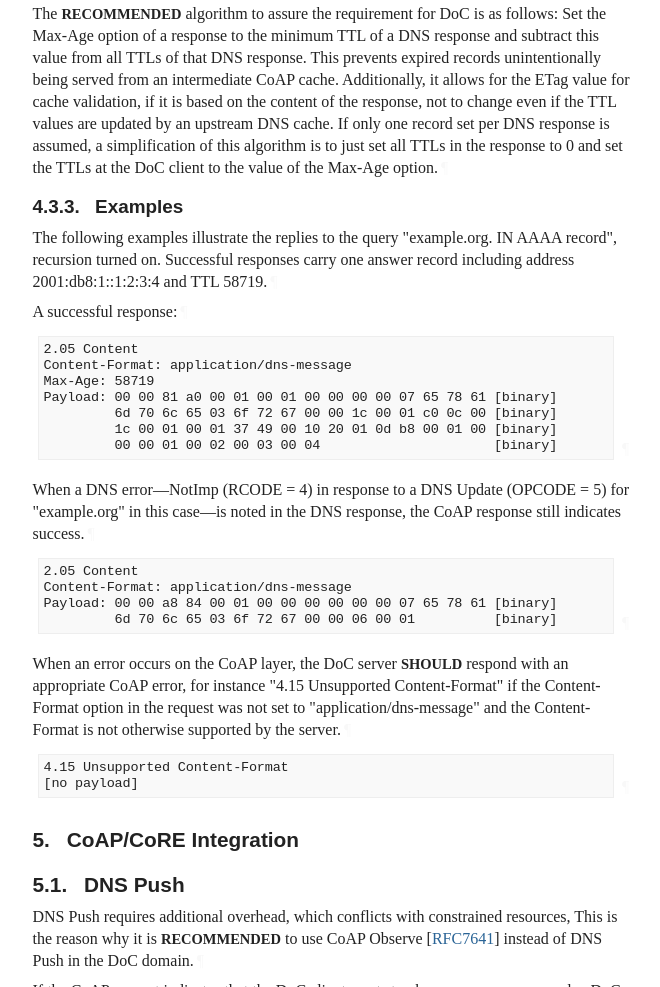
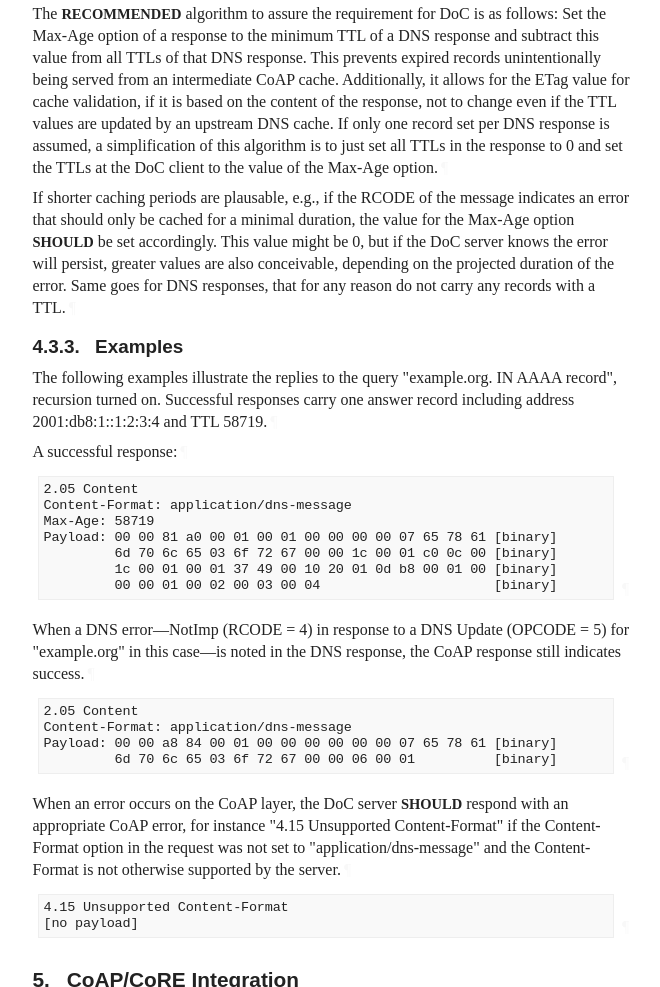
Before and after one commit to core-wg/draft-dns-over-coap, a plain HTML site: page address-cabo-review-11/draft-ietf-core-dns-over-coap.html in a window 1280 px wide. Shown: the part 5743-6730 px from the top of the page, without its empty margins (92-752 px from the left). Drawn offline with Linux system fonts and the light colour scheme; a web font is replaced by a local one.

Commit message:
Script updating gh-pages from 2979772. [ci skip]

```diff
--- a/address-cabo-review-11/draft-ietf-core-dns-over-coap.html
+++ b/address-cabo-review-11/draft-ietf-core-dns-over-coap.html
@@ -1690,6 +1690,9 @@ Set the Max-Age option of a response to the minimum TTL of a DNS response and su
 This prevents expired records unintentionally being served from an intermediate CoAP cache.
 Additionally, it allows for the ETag value for cache validation, if it is based on the content of the response, not to change even if the TTL values are updated by an upstream DNS cache.
 If only one record set per DNS response is assumed, a simplification of this algorithm is to just set all TTLs in the response to 0 and set the TTLs at the DoC client to the value of the Max-Age option.<a href="#section-4.3.2-3" class="pilcrow">¶</a></p>
+<p id="section-4.3.2-4">If shorter caching periods are plausable, e.g., if the RCODE of the message indicates an error that should only be cached for a minimal duration, the value for the Max-Age option <span class="bcp14">SHOULD</span> be set accordingly.
+This value might be 0, but if the DoC server knows the error will persist, greater values are also conceivable, depending on the projected duration of the error.
+Same goes for DNS responses, that for any reason do not carry any records with a TTL.<a href="#section-4.3.2-4" class="pilcrow">¶</a></p>
 </section>
 </div>
 <div id="sec_resp-examples">
```
Also changed, not shown: address-cabo-review-11/draft-ietf-core-dns-over-coap.txt.
